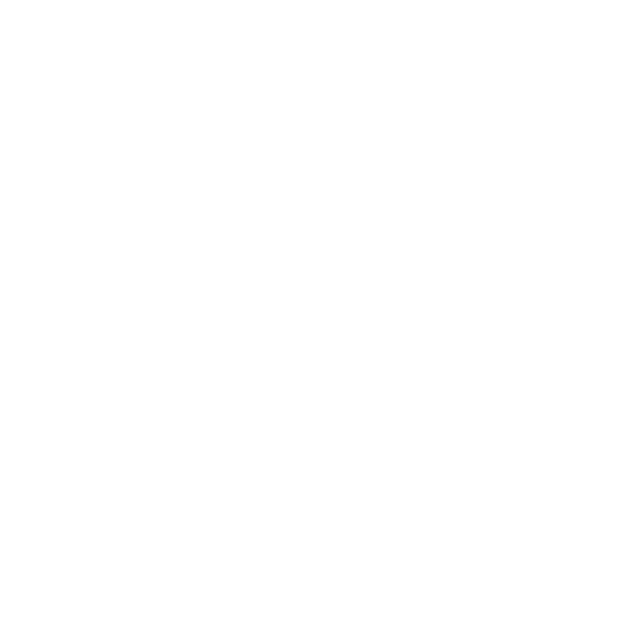
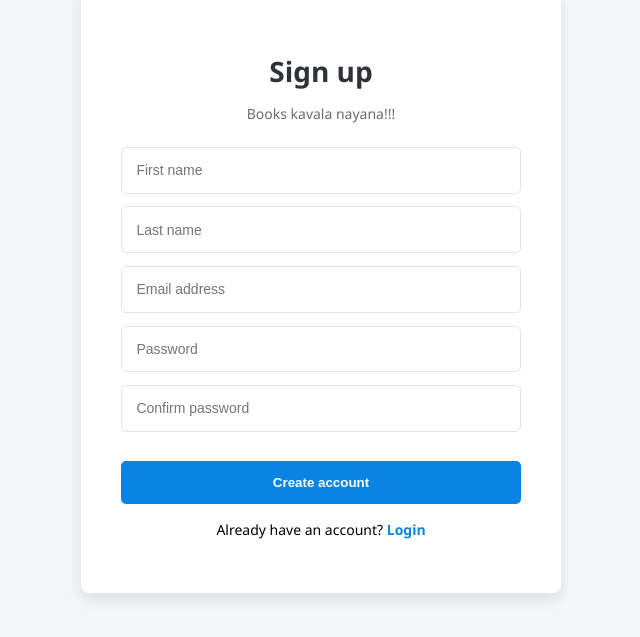
Before and after one commit to Umamaheswari-gude/book-store-application, a React (Create React App) app: page /register in a window 1280 px wide. Before the commit this address had no page. Shown: the part 109-746 px from the top of the page, without its empty margins (319-959 px from the left). Built offline with nearby package versions, Linux system fonts and the light colour scheme.

Commit message:
Add route path to register

```diff
--- a/src/App.tsx
+++ b/src/App.tsx
@@ -3,14 +3,16 @@ import './App.css';
 import Application from './bookStore';
 import { BrowserRouter as Router, Routes, Route, Navigate } from "react-router-dom";
 import Login from './components/login';
+import Register from './components/register';
 
 function App() {
   return (
       <Router>
       <Routes>
-        <Route path="/" element={<Navigate to="/login" replace />} />
+        <Route path="/" element={<Navigate to="/register" replace />} />
         <Route path="/login" element={<Login />} />
         <Route path="/books" element={<Application />} />
+        <Route path="/register" element={<Register />} />
       </Routes>
     </Router>
   );
```
